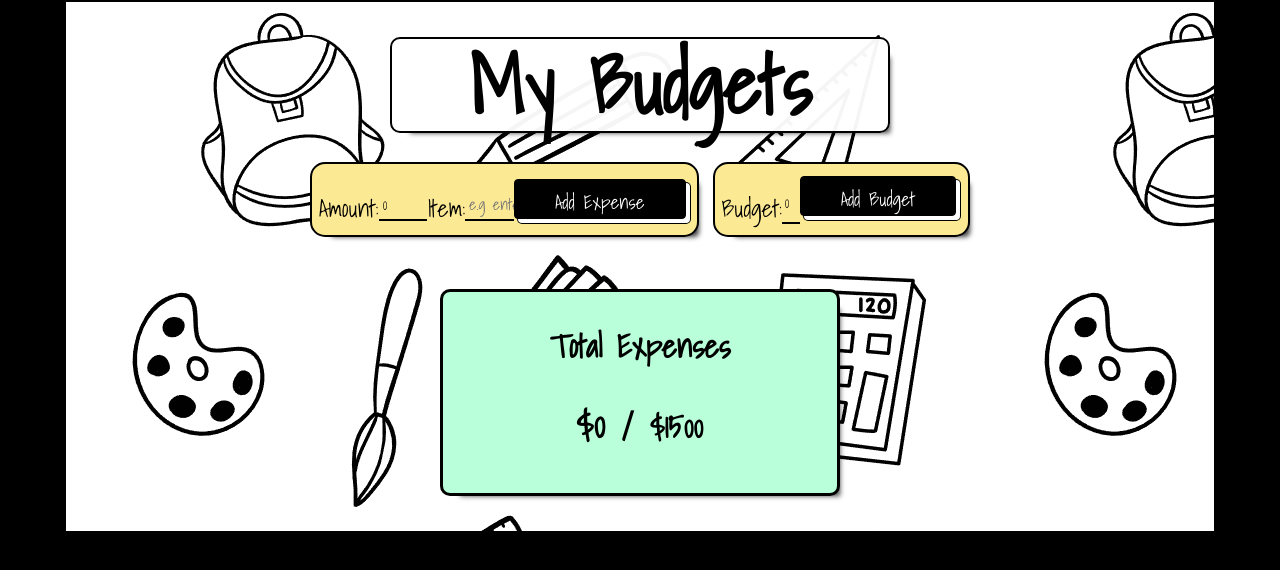
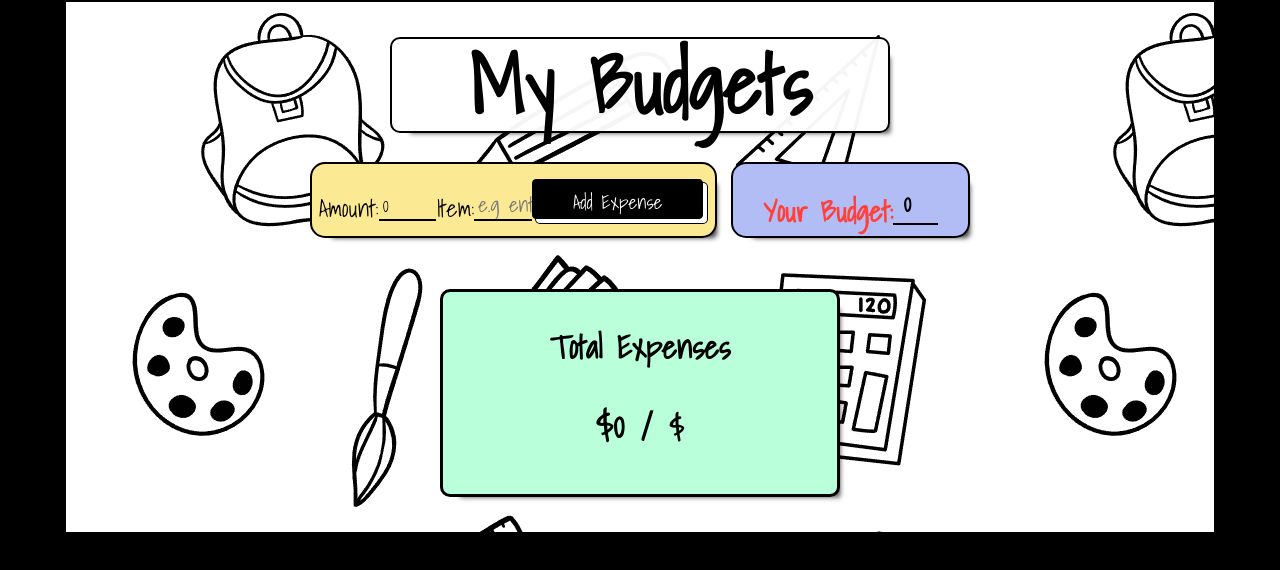
Before and after one commit to HoiJW/project-budget-app, a React (Create React App) app: page / in a window 1280 px wide. Shown: the top 570 px of the page. Built offline with nearby package versions, Linux system fonts and the light colour scheme; no server answers; the database is empty.

Commit message:
basic app funtion done

```diff
--- a/src/App.css
+++ b/src/App.css
@@ -308,6 +308,7 @@ input {
   padding: 5% 0% 0% 1%;
   margin-bottom: 2%;
   outline: none;
+  font-size: 1.3rem;
 }
 
 h1 {
@@ -330,6 +331,22 @@ h2 {
 p {
   font-size: 1.8rem;
   text-decoration: underline;
+}
+
+.right {
+  background-color: rgb(179, 189, 245);
+  justify-content: center;
+}
+.right label {
+  font-size: 1.8rem;
+  color: rgb(255, 65, 59);
+  font-weight: 600;
+}
+.right input {
+  padding-left: 10px;
+  width: 20%;
+  font-size: 1.6rem;
+  font-weight: 700;
 }
 
 .progress-bar {
--- a/src/App.js
+++ b/src/App.js
@@ -43,7 +43,6 @@ function App() {
   const handleSubmit = (event) => {
     //get the info from userinput STATE
     event.preventDefault();
-    console.log(userInput);
     //send it off to firebase using push function
     const database = getDatabase(firebase);
     const dbRef = ref(database);
@@ -88,9 +87,6 @@ function App() {
         newState.push(
           {key:key, amount: parseInt(data[key]['userInput']),
           title:data[key]['title']
-        }
-
-        );
           // 1. make an object {}
           // 2. build a property called "key" that has a value of the object's key
           // 3. build a property called "name" that has a value of the key's value
@@ -103,6 +99,9 @@ function App() {
           //   name: "By Crom!"
           //  }
         }
+
+        );
+      }
       let newTotal = 0;
       newState.forEach((object) => {
         newTotal = newTotal + object['amount']
@@ -110,17 +109,18 @@ function App() {
       })
 
       const newBudget = [];
-      for (let key in data) {
+      for (let budgetkey in data) {
         console.log(newBudget);
         newBudget.push(
-          {key:key, amount: parseInt(data[key]['userBudget']),
-          title:data[key]['title']
+          {key:budgetkey ,budget:parseInt(data[budgetkey]['userBudget'])
         }
 
         );
 
       }
+
       setExpenes(newState);
+      setBudget(newBudget);
       setTotal(newTotal);
     });
 
@@ -168,7 +168,7 @@ function App() {
       </form>
 
       <form className='right' action="submit">
-        <label htmlFor="newBudget">Budget:</label>
+        <label htmlFor="newBudget">Your Budget:</label>
         <input onChange={handleBudget}
         type="text"
         id="newBudget"
@@ -177,7 +177,7 @@ function App() {
         value={(userBudget,v)}
         />
 
-        <button onClick={handleSubmitBudget}>Add Budget</button>
+        {/* <button onClick={handleSubmitBudget}>Add Budget</button> */}
       </form>
       </div>
 
@@ -198,7 +198,7 @@ function App() {
       })}
       </div>
 
-      <Total sums={total} max={1500}/>
+      <Total sums={total} max={userBudget}/>
 
       {/* <div className='budget-cards'>
             <div className="titles">
--- a/src/ScssComponends/_expense-cards.scss
+++ b/src/ScssComponends/_expense-cards.scss
@@ -69,6 +69,7 @@ input{
     padding: 5% 0% 0% 1%;
     margin-bottom: 2%;
     outline: none;
+    font-size: 1.3rem;
 }
 h1{
     font-size: 5rem;
@@ -90,3 +91,19 @@ p{
     font-size: 1.8rem;
     text-decoration: underline;
 }
+.right{
+    background-color: rgb(179, 189, 245) ;
+    justify-content: center;
+
+    label{
+        font-size: 1.8rem;
+        color: rgb(255, 65, 59);
+        font-weight: 600;
+    }
+    input{
+        padding-left: 10px;
+        width: 20%;
+        font-size: 1.6rem;
+        font-weight: 700;
+    }
+}
```
Also changed, not shown: 1 other file (tests, documents, lock files or other folders). Lines whose indentation alone changed are shown as unchanged.
